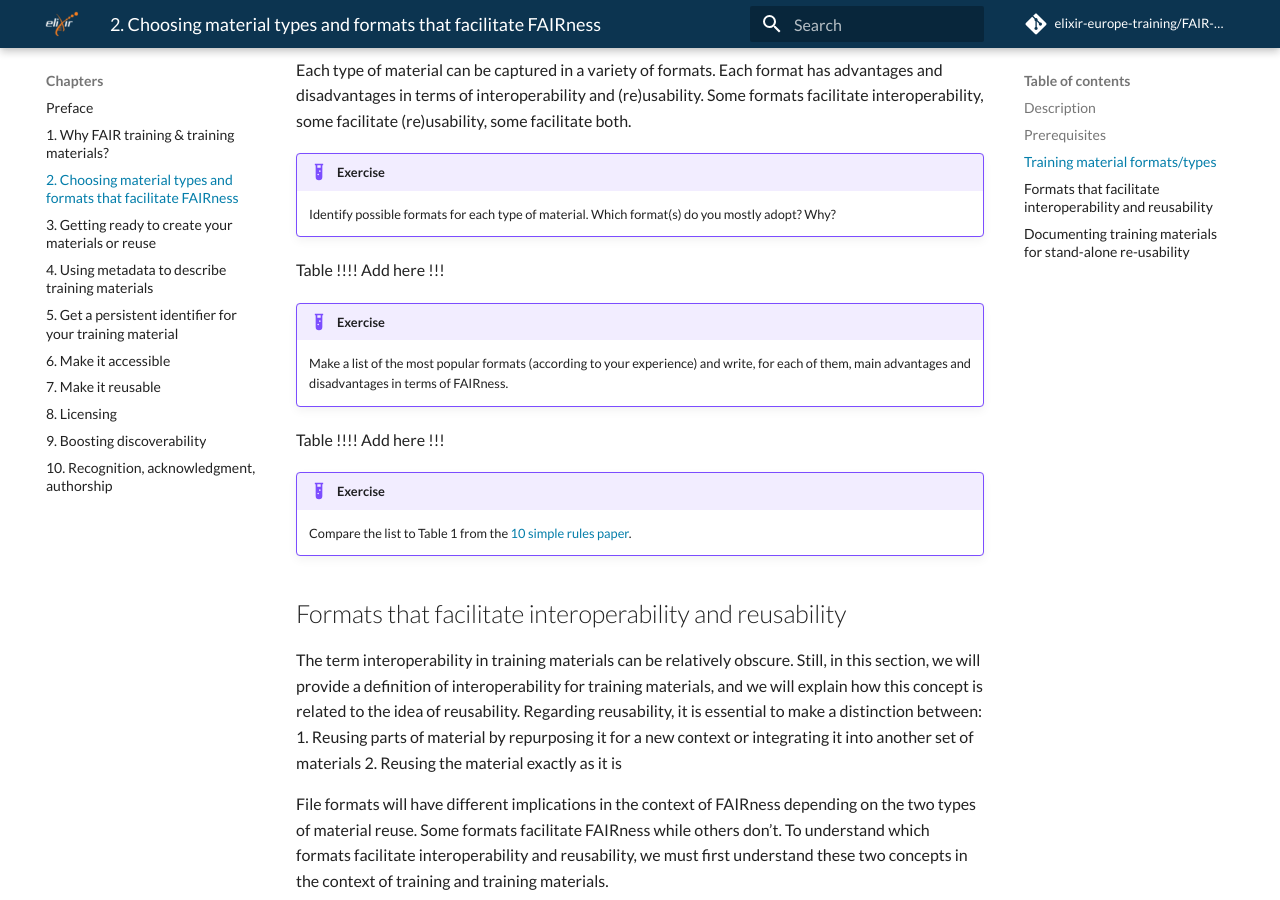
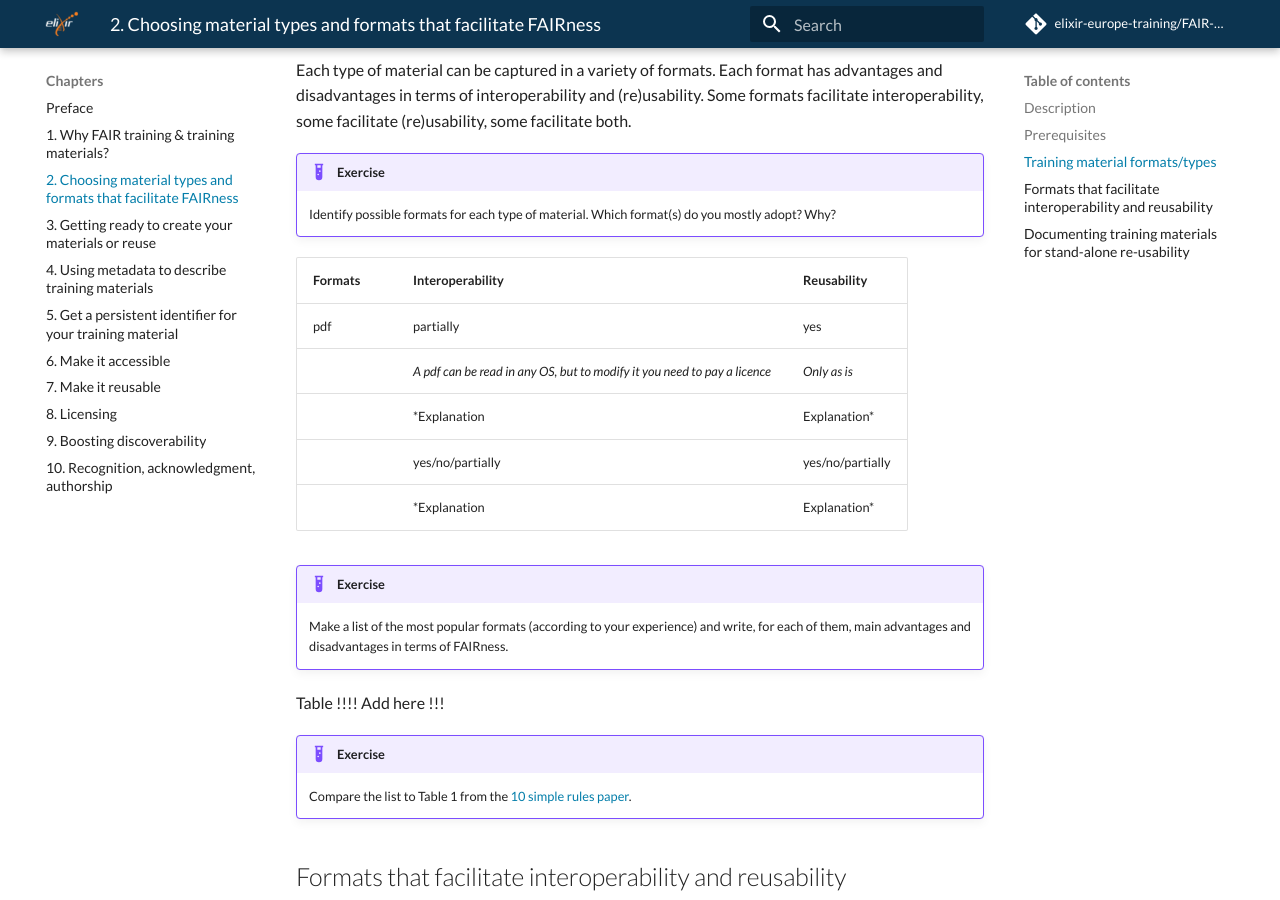
Before and after one commit to elixir-europe-training/ELIXIR-TrP-FAIR-training-handbook, an MkDocs documentation site: the page built from docs/chapters/chapter_02.md, in a window 1280 px wide and 900 px high, scrolled down 991 px. Built offline with MkDocs 1.6.1 and Material for MkDocs 9.7.7, drawn with Linux system fonts in a browser that asks for light colours; comment, search, counter and statistics services are not loaded.

Commit message:
Added table 1

```diff
--- a/docs/chapters/chapter_02.md
+++ b/docs/chapters/chapter_02.md
@@ -34,7 +34,15 @@ Each type of material can be captured in a variety of formats. Each format has a
 
      Identify possible formats for each type of material. Which format(s) do you mostly adopt? Why?
 
-Table !!!! Add here !!!
+| Formats | Interoperability | Reusability |
+| --- | --- | --- |
+| pdf | partially | yes |
+| | *A pdf can be read in any OS, but to modify it you need to pay a licence* | *Only as is* |
+| | *Explanation | Explanation* |
+| | yes/no/partially | yes/no/partially |
+| | *Explanation | Explanation* |
+
+
 
 !!! example "Exercise"
 
@@ -111,7 +119,7 @@ There are a few effective ways to do this:
 
 !!! example "Exercise"
 
-Reflect on the following:
+     Reflect on the following:
      - How do you document your training material?
      - What other option do you know?
 
```
